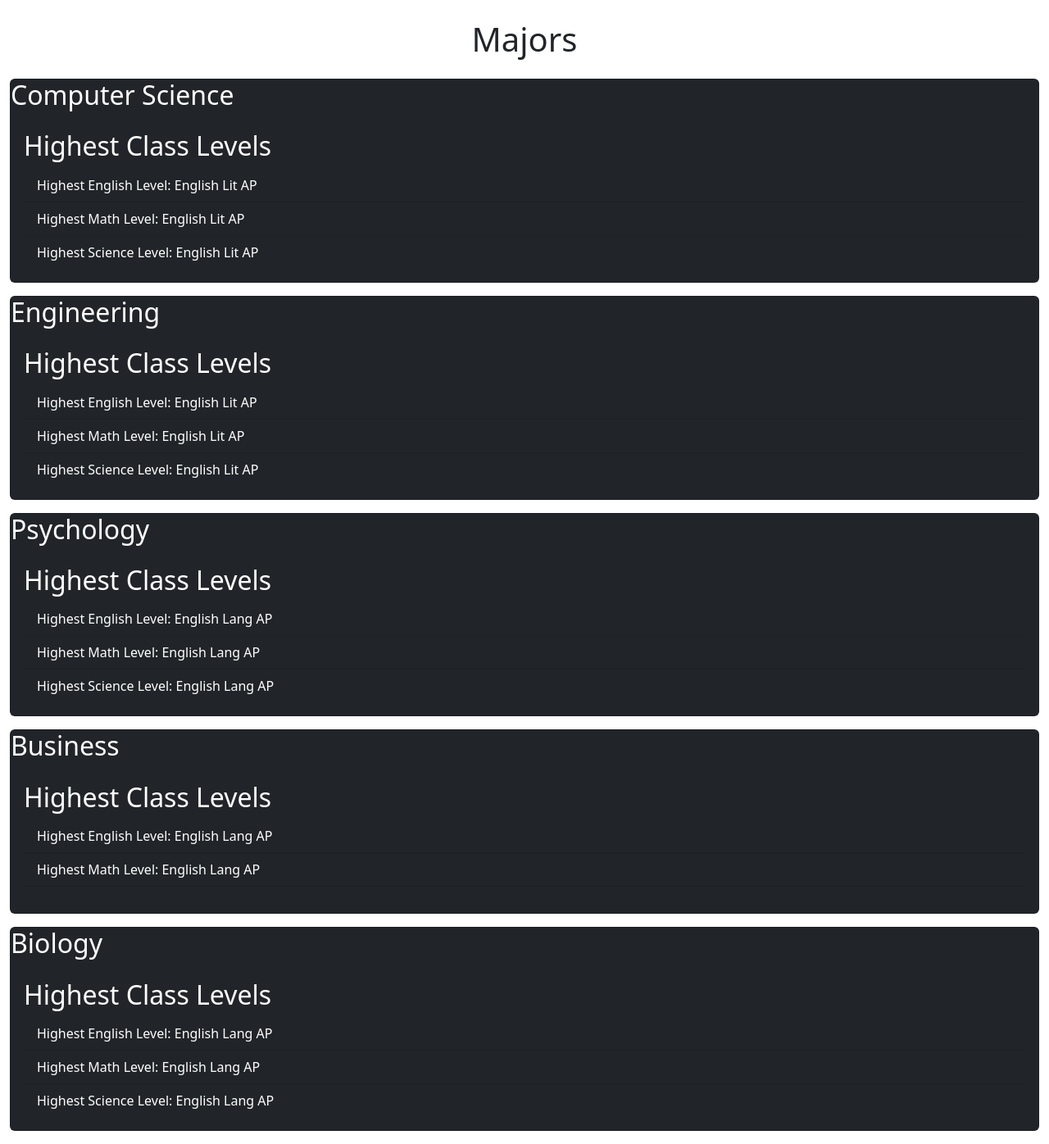
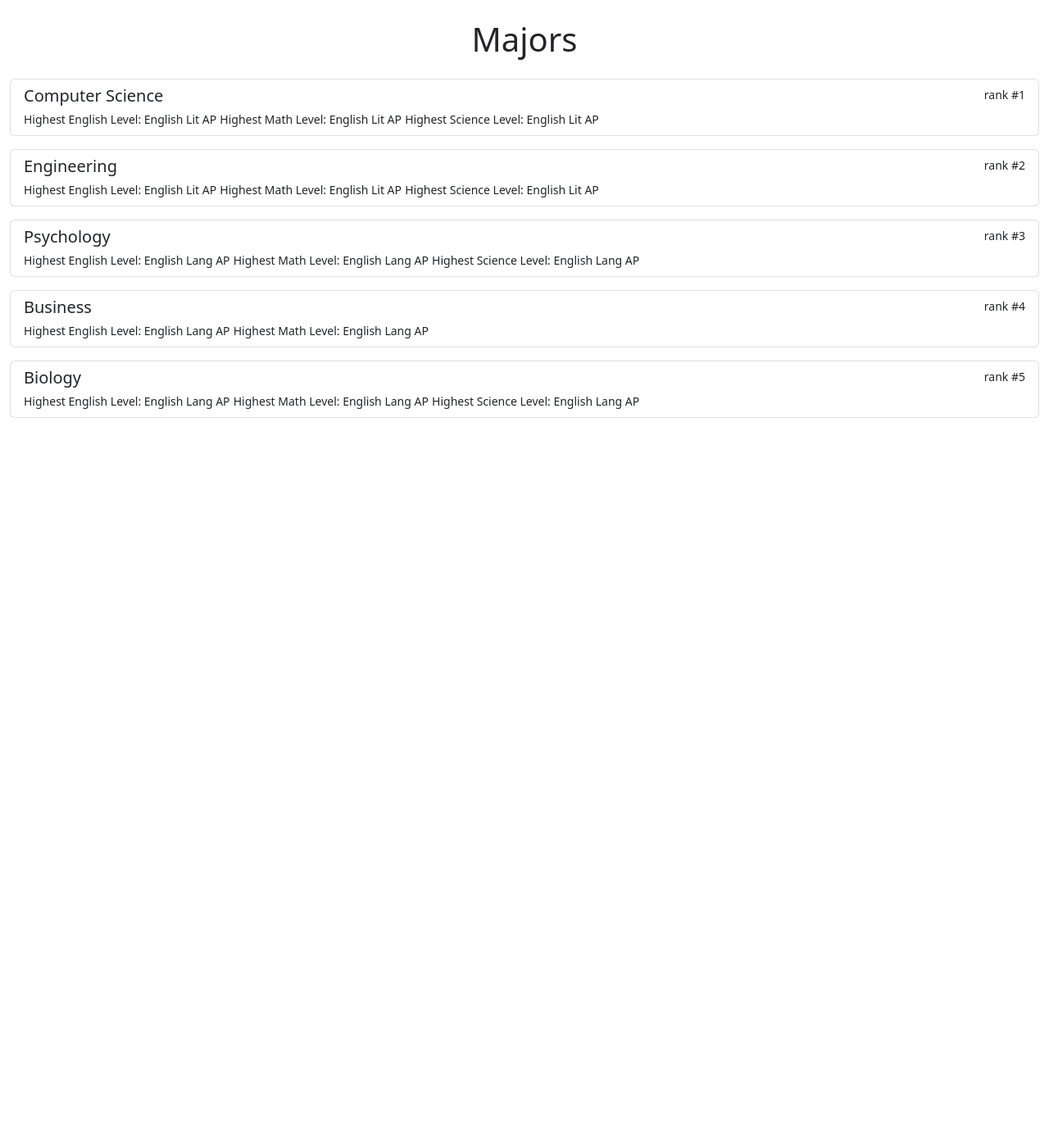
Before and after one commit to Edwin-niwd3/Internship-Project, a Flask app: page /results in a window 1280 px wide. Shown: the part 56-1452 px from the top of the page at 82% size. After the commit the page ends 566 px from the top, so only its background shows below. Run offline with Flask 3, Linux system fonts and the light colour scheme; data comes from the database, SQL or seed files in the repository; parts of the project's set-up code (start-up, migrations or seed data) failed here and were passed over.

Commit message:
Set up cards to display hits of majors

```diff
--- a/website/templates/results.html
+++ b/website/templates/results.html
@@ -4,30 +4,22 @@
 <div class="container-fluid mt-3 justify-content-center align-items-center">
   <h1 class="my-4 d-flex justify-content-center">Majors</h1>
   {% for majors in filtered_majors %}
-  <div class="card text-bg-dark mb-3">
-    <div class="class-header">
-      <h2>{{majors.Major_Name}}</h2>
-    </div>
-    <div class="card-body">
-      <h2 class = "card-title">Highest Class Levels</h2>
-      <ul class = "list-group list-group-flush text-bg-dark">
-        <li class = "text-bg-dark list-group-item">
+    <div class="list-group mb-3">
+      <a href="#" class="list-group-item list-group-item-action" aria-current="true">
+        <div class="d-flex w-100 justify-content-between">
+          <h5 class="mb-1">{{majors.Major_Name}}</h5>
+          <small>rank #{{loop.index}}</small>
+        </div>
           {% if majors.English_Level %}
-          Highest English Level: {{majors.English_Level}}
+          <small>Highest English Level: {{majors.English_Level}}</small>
           {% endif %}
-        </li>
-        <li class = "text-bg-dark list-group-item">
           {% if majors.Math_Level %}
-          Highest Math Level: {{majors.English_Level}}
+          <small>Highest Math Level: {{majors.English_Level}}</small>
           {% endif %}
-        </li>
-        <li class = "text-bg-dark list-group-item">
           {% if majors.Science_Level %}
-          Highest Science Level: {{majors.English_Level}}
+          <small>Highest Science Level: {{majors.English_Level}}</small>
           {% endif %}
-        </li>
-      </ul>
-    </div>
+      </a>
   </div>
   {% endfor %}
 </div>
```
